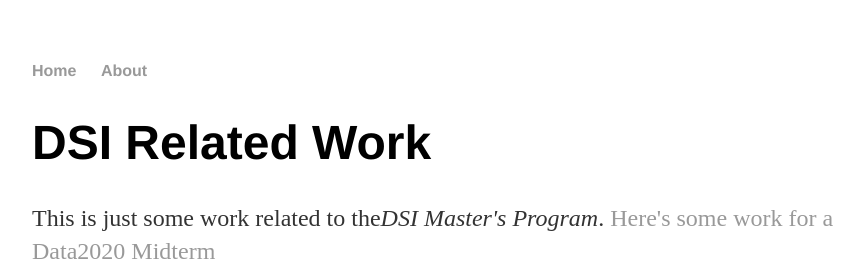
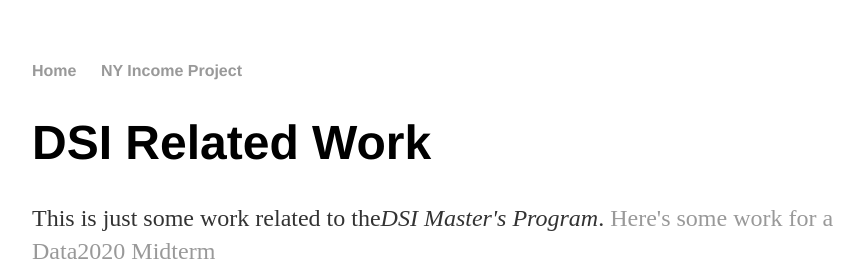
Before and after one commit to bgodd/bgodd.github.io, a Jekyll site: the page built from index.html, in a window 1280 px wide. Shown: the top 261 px of the page, without its empty margins (160-1024 px from the left). Built offline with Jekyll 4.4.1, drawn with Linux system fonts in a browser that asks for light colours.

```diff
--- a/_layouts/default.html
+++ b/_layouts/default.html
@@ -12,7 +12,7 @@
     <nav>
 <ul>
 <li><a href="/">Home</a></li>
-<li><a href="/NYIncome">About</a></li>
+<li><a href="/NYIncome">NY Income Project</a></li>
 </ul>
     </nav>
 <div class="container">
```
